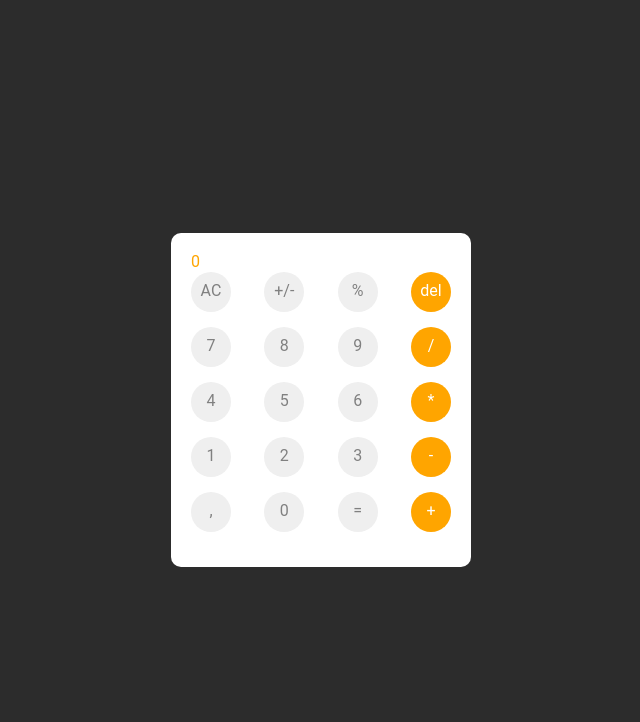
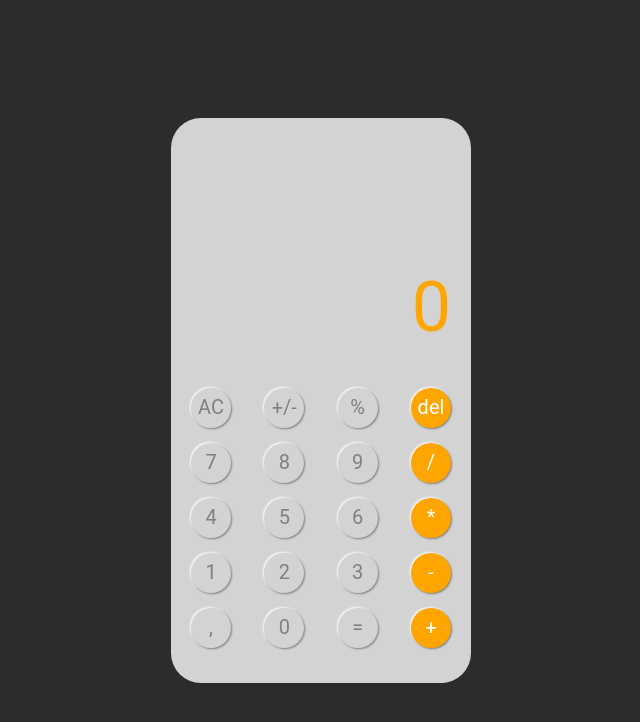
Before and after one commit to DeEKol/calculator-test, a React (Create React App) app: page / in a window 1280 px wide. Shown: the top 722 px of the page, without its empty margins (319-959 px from the left). Built offline with nearby package versions, Linux system fonts and the light colour scheme.

Commit message:
add: styles

```diff
--- a/src/components/Calculator.js
+++ b/src/components/Calculator.js
@@ -32,13 +32,13 @@ const WrapperSC = styled("div")`
   max-width: 300px;
 
   padding: 20px;
-  border-radius: 10px;
+  border-radius: 30px;
 
-  background-color: #ffffff;
+  background-color: lightgray;
+
 `;
 
 const CalculatorSC = styled("div")`
-  color: red;
 `
 
 export default Calculator;
--- a/src/components/CalculatorKeyboard/CalculatorKeyboard.js
+++ b/src/components/CalculatorKeyboard/CalculatorKeyboard.js
@@ -79,13 +79,25 @@ const ButtonSC = styled("button")`
   height: 40px;
   width: 40px;
   color: gray;
+  background-color: lightgray;
+  //border: 1px solid white;
+  border: none;
   border-radius: 50%;
-  border: none;
+
+  box-shadow: 1px 1px 2px gray, -1px -1px 2px white;
 
   :last-child {
     background-color: orange;
     color: white;
   }
+
+  :hover {
+    background-color: #e8e8e8;
+  }
+
+  :active {
+    box-shadow: 1px 1px 2px white, -1px -1px 2px gray;
+  }
 `
 
 export default CalculatorKeyboard;
--- a/src/components/CalculatorScreen/CalculatorScreen.js
+++ b/src/components/CalculatorScreen/CalculatorScreen.js
@@ -3,14 +3,31 @@ import styled from "styled-components";
 
 const CalculatorScreen = ({counts}) => {
   return (
-    <CalculatorNumberSC>
-      {counts}
-    </CalculatorNumberSC>
+    <CalculatorScreenSC>
+      <CalculatorNumberSC>
+        {counts}
+      </CalculatorNumberSC>
+    </CalculatorScreenSC>
   );
 };
 
+const CalculatorScreenSC = styled("div")`
+  height: 250px;
+
+  display: flex;
+  justify-content: flex-end;
+  align-items: flex-end;
+
+  padding-bottom: 40px;
+`
+
 const CalculatorNumberSC = styled("div")`
+  font-weight: 400;
+  font-size: 70px;
+
   color: orange;
+
+  word-break: break-all;
 `
 
 export default CalculatorScreen;
--- a/src/css/GlobalStyles.js
+++ b/src/css/GlobalStyles.js
@@ -4,7 +4,7 @@ export const GlobalStyles = createGlobalStyle`
   body {
     font-family: 'Roboto', sans-serif;
     font-weight: 400;
-    font-size: 16px;
+    font-size: 20px;
 
     background-color: #2c2c2c;
     color: #000000;
```
